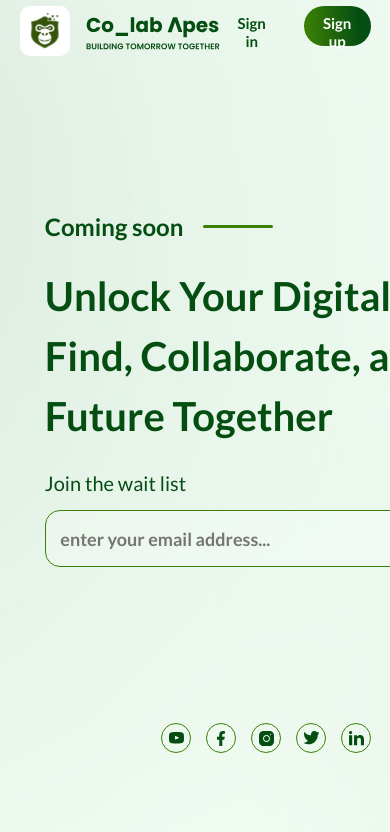
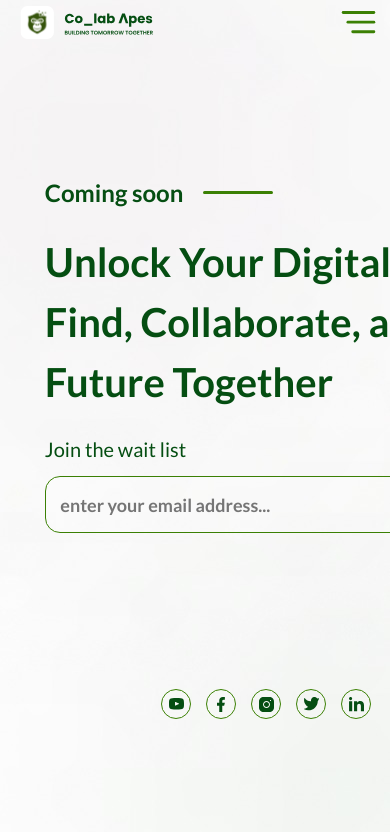
Before and after one commit to Colab-Apes/landingpage, a React (Create React App) app: page / in a window 390 px wide. Shown: the top 832 px of the page. Built offline with nearby package versions, Linux system fonts and the light colour scheme.

Commit message:
Mobile Navbar

```diff
--- a/src/components/Hero/Hero.css
+++ b/src/components/Hero/Hero.css
@@ -1,5 +1,3 @@
-@import url('https://fonts.googleapis.com/css2?family=Merriweather:wght@900&display=swap');
-
 .hero{
     background: url('../../assets/hero.jpeg');
     background-size: cover;
--- a/src/components/Hero/Hero.jsx
+++ b/src/components/Hero/Hero.jsx
@@ -1,9 +1,10 @@
 import React from 'react';
 import NavbarComp from './Navbar/Navbar';
 import Waitlist from './Waitlist/Waitlist';
+import Socials from './Socials/Socials';
 
 import './Hero.css';
-import Socials from './Socials/Socials';
+import './HeroMobile.css';
 
 const Hero = () => {
   return (
--- /dev/null
+++ b/src/components/Hero/HeroMobile.css
@@ -0,0 +1,12 @@
+/* Small screens (mobile) */
+@media screen and (max-width: 767px) {
+    .hero{
+        background: url('../../assets/heroMobile.jpeg');
+        background-repeat: no-repeat;
+        background-size: cover;
+        background-attachment: fixed;
+
+        height: 100vh;
+        width: 100vw;
+    }
+}
--- a/src/components/Hero/Navbar/Navbar.css
+++ b/src/components/Hero/Navbar/Navbar.css
@@ -9,10 +9,6 @@ nav{
     margin: 0 auto; /* Center the navbar horizontally */
 
     height: 10%;
-}
-
-.brand{
-    display: flex;
 }
 
 .logo{
--- a/src/components/Hero/Navbar/Navbar.jsx
+++ b/src/components/Hero/Navbar/Navbar.jsx
@@ -1,20 +1,24 @@
 import React from 'react';
 
 import logo from '../../../assets/logo.svg';
+import mobileIcon from '../../../assets/mobileIcon.svg';
 
 import './Navbar.css';
+import './NavbarMobile.css';
 
 const NavbarComp = () => {
   return (
     <nav>
 
-      <div className='brand'>
-        <img src={logo} alt="Colab Apes Logo" className="logo"/>
-      </div>
+      <img src={logo} alt="Colab Apes Logo" className="logo"/>
 
       <div className='btn'>
         <button className='signIn navBtn'>Sign in</button>
         <button className='signUp navBtn'>Sign up</button>
+      </div>
+
+      <div className="mobileBtn">
+        <img src={mobileIcon} alt="Colab Apes Logo" className="mobileIcon"/>
       </div>
 
     </nav>
--- /dev/null
+++ b/src/components/Hero/Navbar/NavbarMobile.css
@@ -0,0 +1,28 @@
+/* Small screens (mobile) */
+@media screen and (max-width: 767px) {
+    nav{
+        display: flex;
+        justify-content: space-between;
+
+        padding-top: 1.5%;
+        max-width: 93%; /* Set your desired maximum width */
+        margin: 0 auto; /* Center the navbar horizontally */
+
+        height: 6%;
+    }
+
+    .logo{
+        width: 149px;
+        height: 33.26px;
+    }
+
+    .btn{
+        visibility: hidden;
+    }
+
+    .mobileBtn img{
+        width: 35px;
+        height: 23px;
+        padding-top: 5px;
+    }
+}
--- a/src/components/Hero/Socials/Socials.jsx
+++ b/src/components/Hero/Socials/Socials.jsx
@@ -7,6 +7,7 @@ import twitter from '../../../assets/socials/twitter.svg';
 import linkedin from '../../../assets/socials/linkedin.svg';
 
 import './Socials.css';
+import './SocialsMobile.css';
 
 const Socials = () => {
   return (
--- a/src/components/Hero/Waitlist/Waitlist.jsx
+++ b/src/components/Hero/Waitlist/Waitlist.jsx
@@ -2,7 +2,9 @@ import React from 'react';
 
 import waitlistImg from '../../../assets/waitlist.svg';
 import line from '../../../assets/line.svg';
+
 import './Waitlist.css';
+import './WaitlistMobile.css';
 
 const Waitlist = () => {
   return (
--- a/src/index.css
+++ b/src/index.css
@@ -1,3 +1,8 @@
+html{
+  width: 100vw;
+  height: 100vh;
+}
+
 body {
   margin: 0;
   font-family: -apple-system, BlinkMacSystemFont, 'Segoe UI', 'Roboto', 'Oxygen',
```
Also changed, not shown: src/assets/heroMobile.jpeg (added), src/assets/mobileIcon.svg (added), src/components/Hero/Socials/SocialsMobile.css (added), src/components/Hero/Waitlist/WaitlistMobile.css (added).
